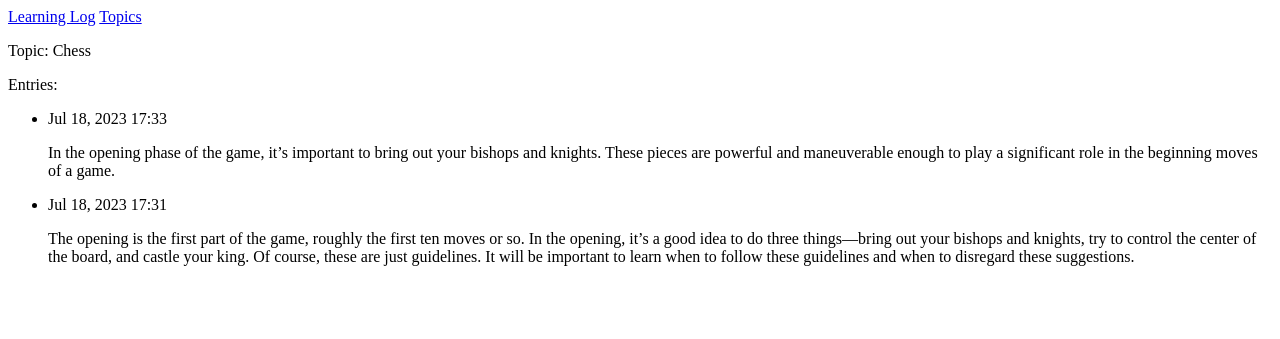
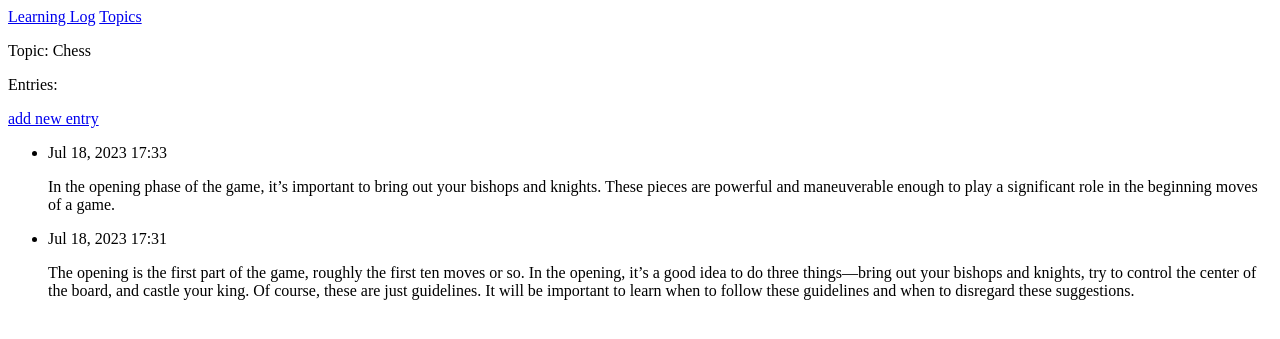
Before and after one commit to BrunoBReis/Projeto_web_python, a Django app: page /topics/1/ in a window 1280 px wide. Shown: the top 339 px of the page. Run offline with Django 4.2, Linux system fonts and the light colour scheme; data comes from the database, SQL or seed files in the repository.

Commit message:
adicionando o new entry

```diff
--- a/learning_log/learning_logs/templates/learning_logs/topic.html
+++ b/learning_log/learning_logs/templates/learning_logs/topic.html
@@ -7,6 +7,9 @@
 </p>
 <p>
     Entries:
+</p>
+<p>
+    <a href="{% url 'learning_logs:new_entry' topic.id %}">add new entry</a>
 </p>
 <ul>
     {% for entry in entries %}
--- a/learning_log/learning_logs/urls.py
+++ b/learning_log/learning_logs/urls.py
@@ -19,4 +19,7 @@ urlpatterns = [
 
     # página para adicionar um novo assunto
     path('new_topic/', views.new_topic, name='new_topic'),
+
+    # página para adicionar uma nova entrada url
+    path('new_entry/<int:topic_id>/', views.new_entry, name='new_entry'),
 ]
--- a/learning_log/learning_logs/views.py
+++ b/learning_log/learning_logs/views.py
@@ -3,7 +3,7 @@ from django.contrib.auth.decorators import login_required
 from django.http import Http404
 
 from .models import Topic
-from .forms import TopicForm
+from .forms import TopicForm, EntryForm
 
 def index(request):
     """ A página inicial de Learning Log. """
@@ -33,6 +33,7 @@ def topic(request, topic_id):
     context = {'topic': topic, 'entries': entries}
     return render(request, 'learning_logs/topic.html', context)
 
+
 def new_topic(request):
     """ Adiciona um novo assunto. """
 
@@ -50,6 +51,31 @@ def new_topic(request):
             new_topic.save()
             return redirect('learning_logs:topics')
 
-    # Display a blank or invalid form.
+    # exibir um formulário em branco ou inválido
     context = {'form': form}
     return render(request, 'learning_logs/new_topic.html', context)
+
+
+def new_entry(request, topic_id):
+    """ Acrescenta uma nova entrada para um assunto em particular. """
+
+    topic = Topic.objects.get(id=topic_id)
+
+    if request.method != 'POST':
+
+        # nenhum dado submetido; cria um formulário em branco
+        form = EntryForm()
+    else:
+
+        # dados do POST submetidos; processa os dados
+        form = EntryForm(data=request.POST)
+        if form.is_valid():
+            new_entry = form.save(commit=False)
+            new_entry.topic = topic
+            new_entry.save()
+
+            return redirect('learning_logs:topic', topic_id=topic_id)
+
+    # exibir um formulário em branco ou inválido
+    context = {'topic': topic, 'form': form}
+    return render(request, 'learning_logs/new_entry.html', context)
```
Also changed, not shown: learning_log/learning_logs/templates/learning_logs/new_entry.html (added, +14 -0 lines).
